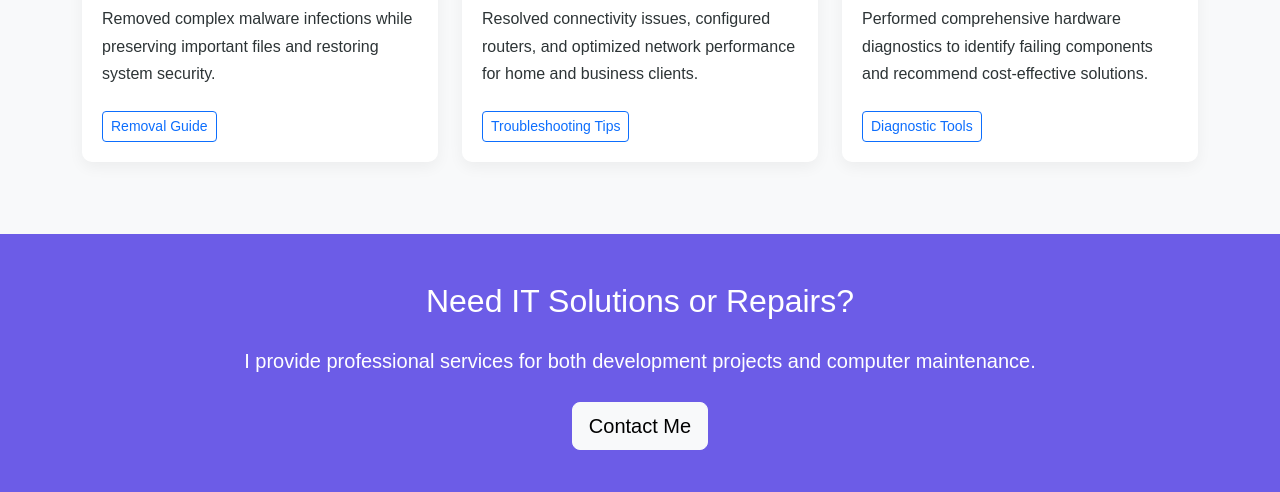
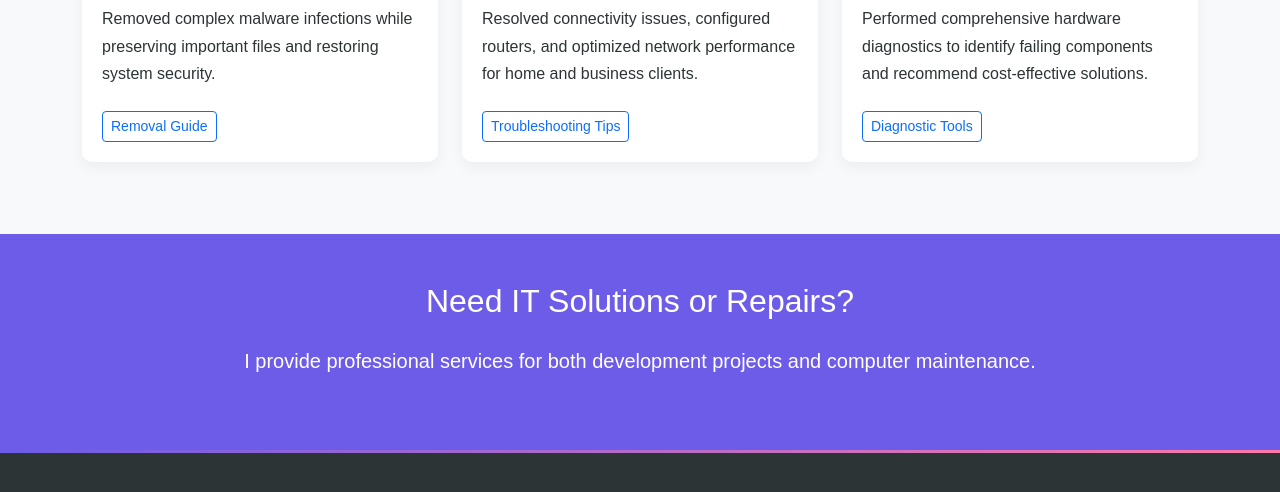
Before and after one commit to bafokengBaffy/bkresume, a website: page portfolio.html in a window 1280 px wide. Shown: the part 2350-2842 px from the top of the page. Drawn offline with nearby package versions, Linux system fonts and the light colour scheme.

Commit message:
Force push to bkresume

```diff
--- a/portfolio.html
+++ b/portfolio.html
@@ -661,7 +661,6 @@
         <div class="container">
             <h2 class="mb-4 animate__animated animate__fadeIn">Need IT Solutions or Repairs?</h2>
             <p class="lead mb-4 animate__animated animate__fadeIn animate__delay-1s">I provide professional services for both development projects and computer maintenance.</p>
-            <a href="index.html#contact" class="btn btn-light btn-lg animate__animated animate__fadeIn animate__delay-2s">Contact Me</a>
         </div>
     </section>
 
```
